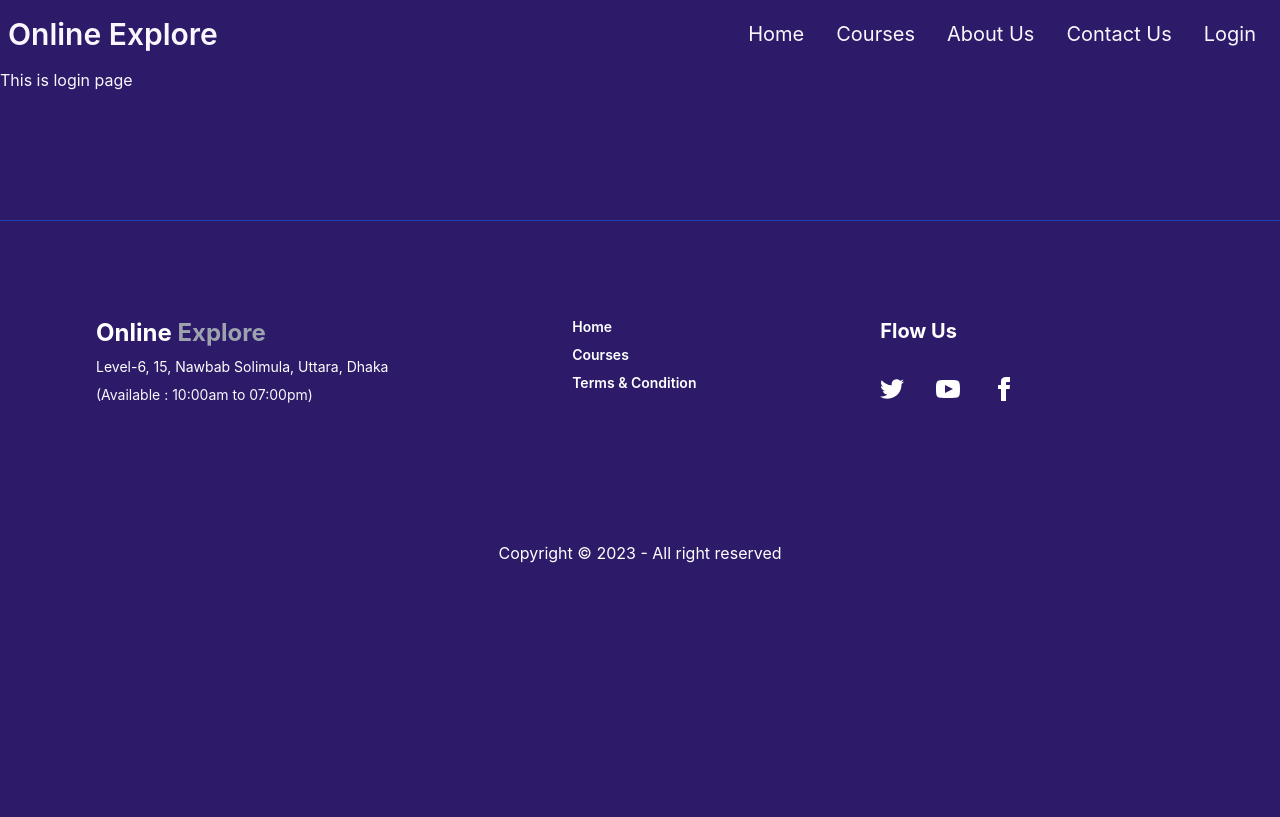
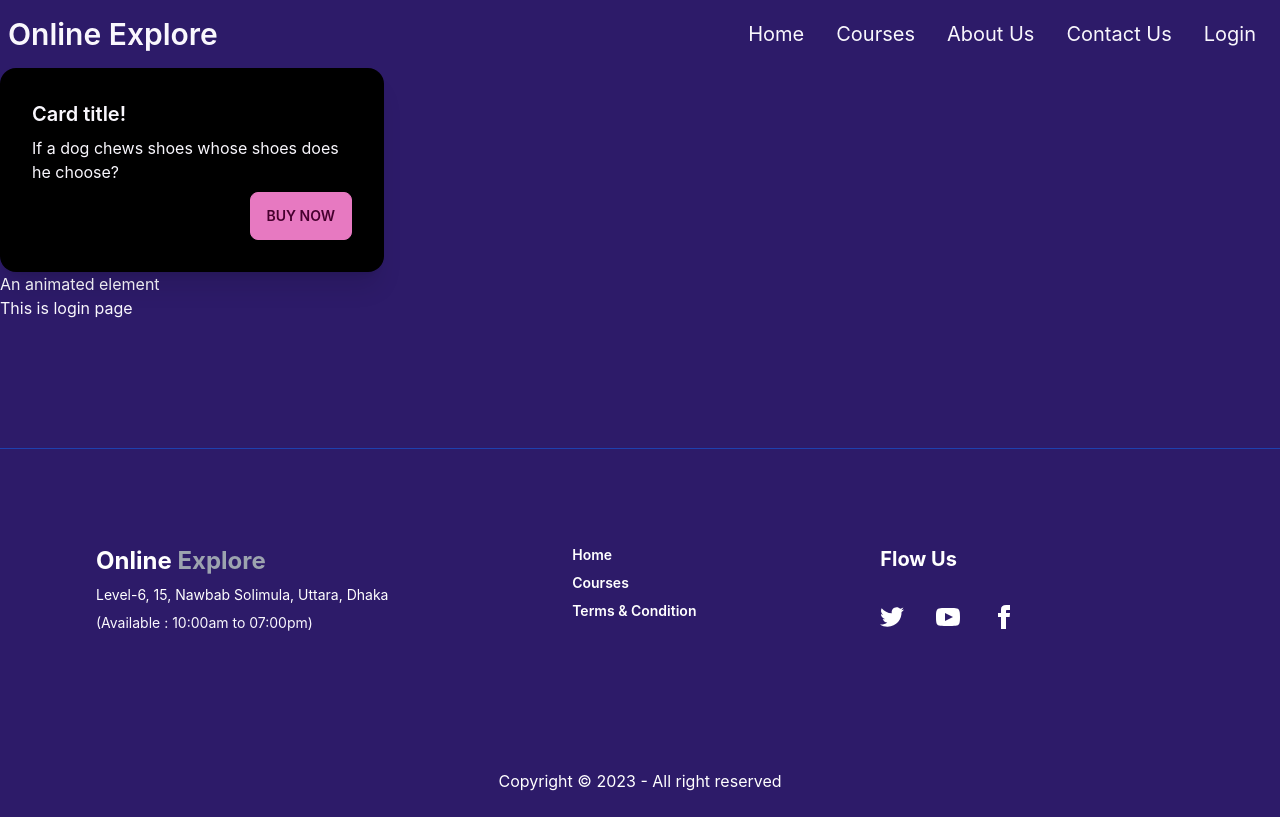
Before and after one commit to ibrahimsarder96/education-center, a React (Create React App) app: page /login in a window 1280 px wide. Built offline with nearby package versions, Linux system fonts and the light colour scheme.

Commit message:
css animation add

```diff
--- a/package.json
+++ b/package.json
@@ -6,6 +6,7 @@
     "@testing-library/jest-dom": "^5.16.5",
     "@testing-library/react": "^13.4.0",
     "@testing-library/user-event": "^13.5.0",
+    "animate.css": "^4.1.1",
     "daisyui": "^2.51.2",
     "flowbite": "^1.6.3",
     "flowbite-react": "^0.3.8",
--- a/src/Pages/Login/Login.js
+++ b/src/Pages/Login/Login.js
@@ -1,8 +1,20 @@
 import React from 'react';
-
+import 'animate.css';
 const Login = () => {
   return (
     <div>
+      <div>
+      <div className="animate__animated animate__backInDown card w-96 bg-black shadow-xl">
+  <div className="card-body">
+    <h2 className="card-title">Card title!</h2>
+    <p>If a dog chews shoes whose shoes does he choose?</p>
+    <div className="card-actions justify-end">
+      <button className="btn btn-primary">Buy Now</button>
+    </div>
+  </div>
+</div>
+      </div>
+    <h1 class="">An animated element</h1>
       <h1>This is login page</h1>
     </div>
   );
```
Also changed, not shown: 1 other file (tests, documents, lock files or other folders).
